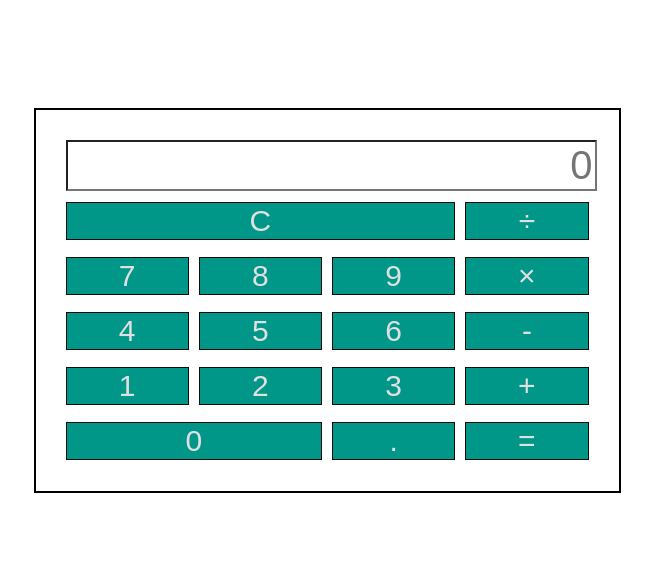
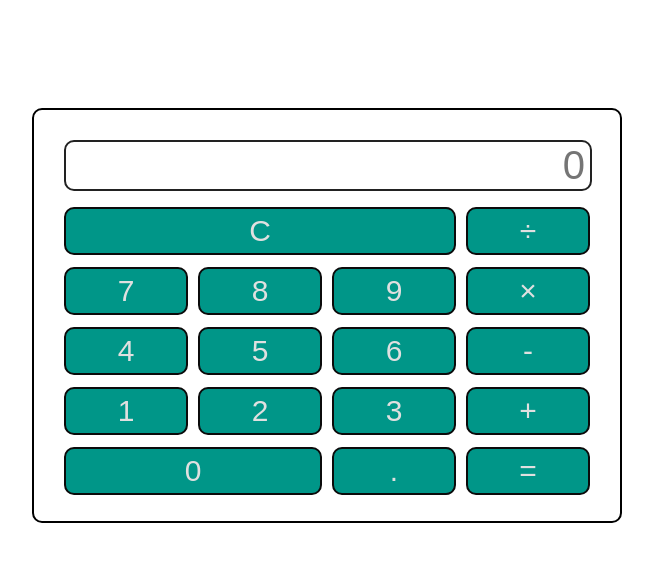
Before and after one commit to amyruth/calculator, a plain HTML site: page index.html in a window 1280 px wide. Shown: the whole page, without its empty margins (313-966 px from the left). Drawn offline with nearby package versions, Linux system fonts and the light colour scheme.

Commit message:
lined up input with keypad, added class to 0 key so it woud register on click

```diff
--- a/index.html
+++ b/index.html
@@ -5,7 +5,10 @@
     <meta name="viewport" content="width=device-width, initial-scale=1.0" />
     <meta http-equiv="X-UA-Compatible" content="ie=edge" />
     <title>a calculator.</title>
-		<link href="https://fonts.googleapis.com/css?family=Space+Mono:700" rel="stylesheet">
+    <link
+      href="https://fonts.googleapis.com/css?family=Space+Mono:700"
+      rel="stylesheet"
+    />
     <link rel="stylesheet" href="styles.css" />
   </head>
   <body>
@@ -26,11 +29,11 @@
         <button class="calc-button number-btn">2</button>
         <button class="calc-button number-btn">3</button>
         <button class="calc-button">+</button>
-				<button class="calc-button is-zero">0</button>
+        <button class="calc-button number-btn is-zero">0</button>
         <button class="calc-button is-point">.</button>
         <button class="calc-button is-equal">=</button>
       </div>
     </main>
-		<script defer src="app.js"></script>
+    <script async src="app.js"></script>
   </body>
 </html>
--- a/styles.css
+++ b/styles.css
@@ -2,7 +2,7 @@ body {
   display: flex;
   justify-content: center;
   align-items: center;
-  font-family: 'Space Mono', monospace;
+  font-family: "Space Mono", monospace;
 }
 .calc-body {
   border: 2px solid black;
@@ -16,32 +16,41 @@ body {
 }
 
 .calc-button {
-	display: flex;
-	justify-content: center;
-	align-self: center;
-  border: 1px solid #0b0b0b;
+  display: flex;
+  justify-content: center;
+  align-self: center;
+  border: 2px solid #0b0b0b;
   background-color: #009688;
   color: #e0e0e0;
+  padding: 5px;
   /* text-align: center; */
   font-size: 30px;
   /* padding: 10px; */
+
 }
 
+.calc-button, .calc-window, .calc-body {
+	border-radius: 10px;
+}
+
+/* added calc width because input was always longer than keypad and adding padding to the inside made it longer.  */
 .calc-window {
-  width: 100%;
-  margin-bottom: 10px;
+  width: calc(100% - 9px);
+  margin-bottom: 20px;
   text-align: right;
   color: #000;
   font-size: 40px;
   background: none;
   /* border-bottom: 2px solid #666; */
+  border: 2px solid #222;
+  padding-right: 5px;
 }
 
 .calc-keypad {
   display: grid;
   grid-template-columns: 1fr 1fr 1fr 1fr;
   grid-template-rows: repeat(5, 40px);
-  grid-gap: 15px 10px;
+  grid-gap: 20px 10px;
 }
 
 .clear-btn {
@@ -49,5 +58,5 @@ body {
 }
 
 .is-zero {
-	grid-column: 1/3;
+  grid-column: 1/3;
 }
```
Also changed, not shown: app.js (+9 -9 lines). Lines whose indentation alone changed are shown as unchanged.
